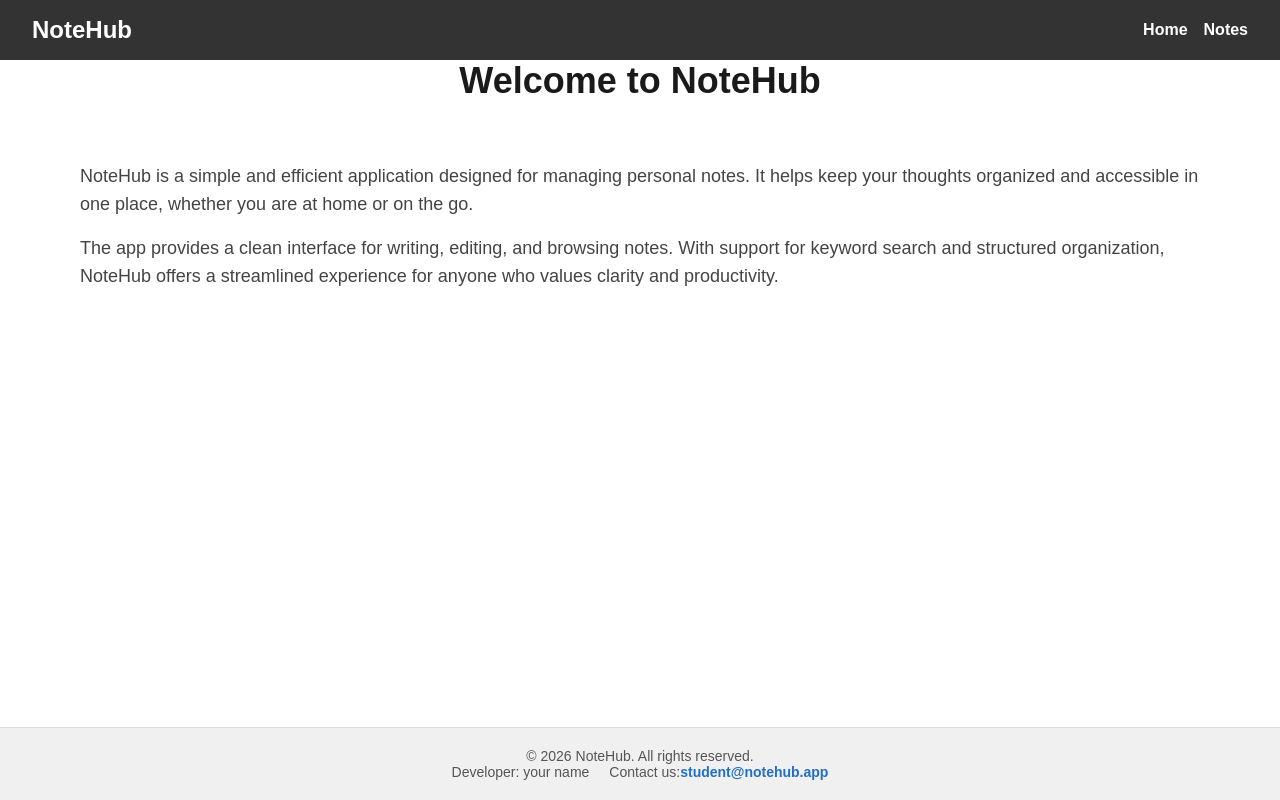
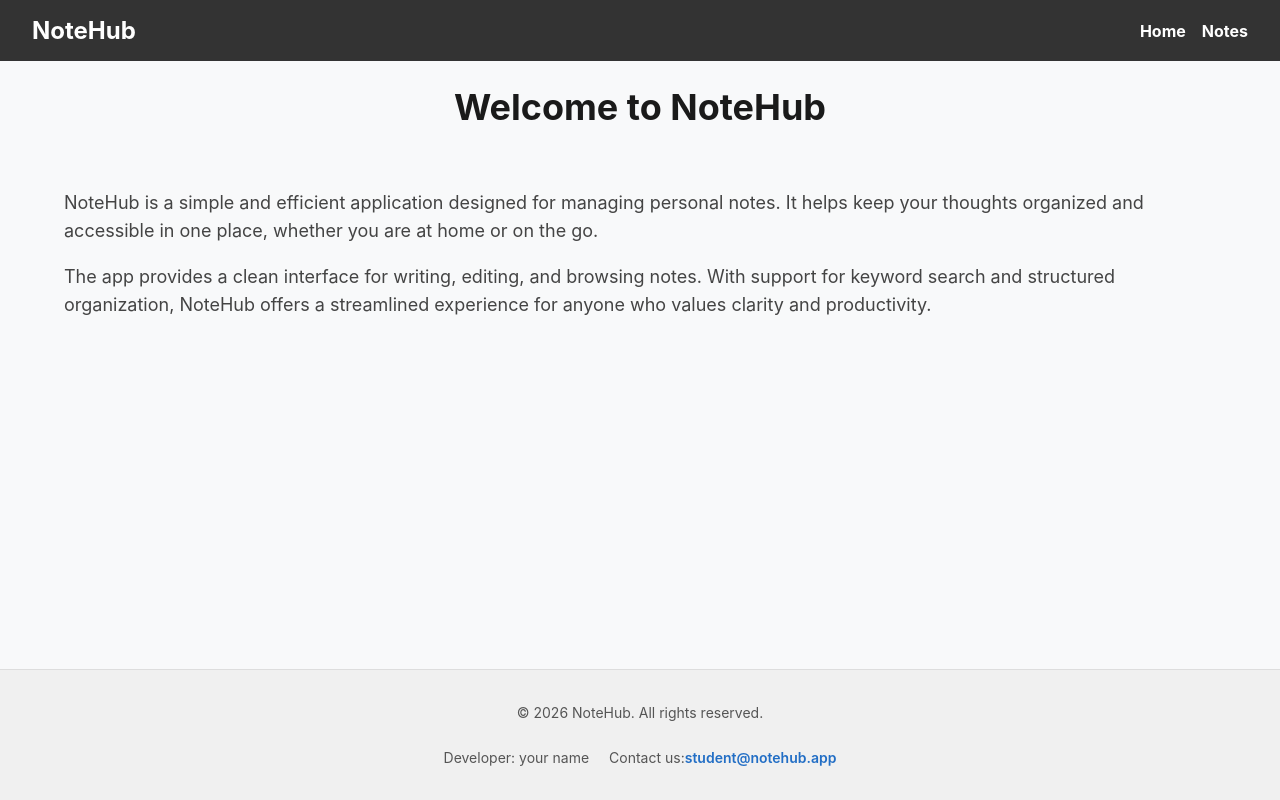
Before and after one commit to Anastasiia-tyk/06-notehub-nextjs, a Next.js app: page / in a window 1280 px wide. Built offline with nearby package versions, Linux system fonts and the light colour scheme.

Commit message:
add global style

```diff
--- a/app/globals.css
+++ b/app/globals.css
@@ -1,49 +1,9 @@
-:root {
-  --background: #ffffff;
-  --foreground: #171717;
-}
-
-@media (prefers-color-scheme: dark) {
-  :root {
-    --background: #0a0a0a;
-    --foreground: #ededed;
-  }
-}
-
-html {
-  height: 100%;
-}
-
-html,
 body {
-  max-width: 100vw;
-  overflow-x: hidden;
-}
-
-body {
-  min-height: 100%;
+  font-family: -apple-system, BlinkMacSystemFont, "Segoe UI", Roboto, Oxygen,
+    Ubuntu, Cantarell, "Helvetica Neue", sans-serif;
   display: flex;
   flex-direction: column;
-  color: var(--foreground);
-  background: var(--background);
-  font-family: Arial, Helvetica, sans-serif;
-  -webkit-font-smoothing: antialiased;
-  -moz-osx-font-smoothing: grayscale;
+  min-height: 100vh;
+  margin: 0;
+  background-color: #f8f9fa;
 }
-
-* {
-  box-sizing: border-box;
-  padding: 0;
-  margin: 0;
-}
-
-a {
-  color: inherit;
-  text-decoration: none;
-}
-
-@media (prefers-color-scheme: dark) {
-  html {
-    color-scheme: dark;
-  }
-}
```
